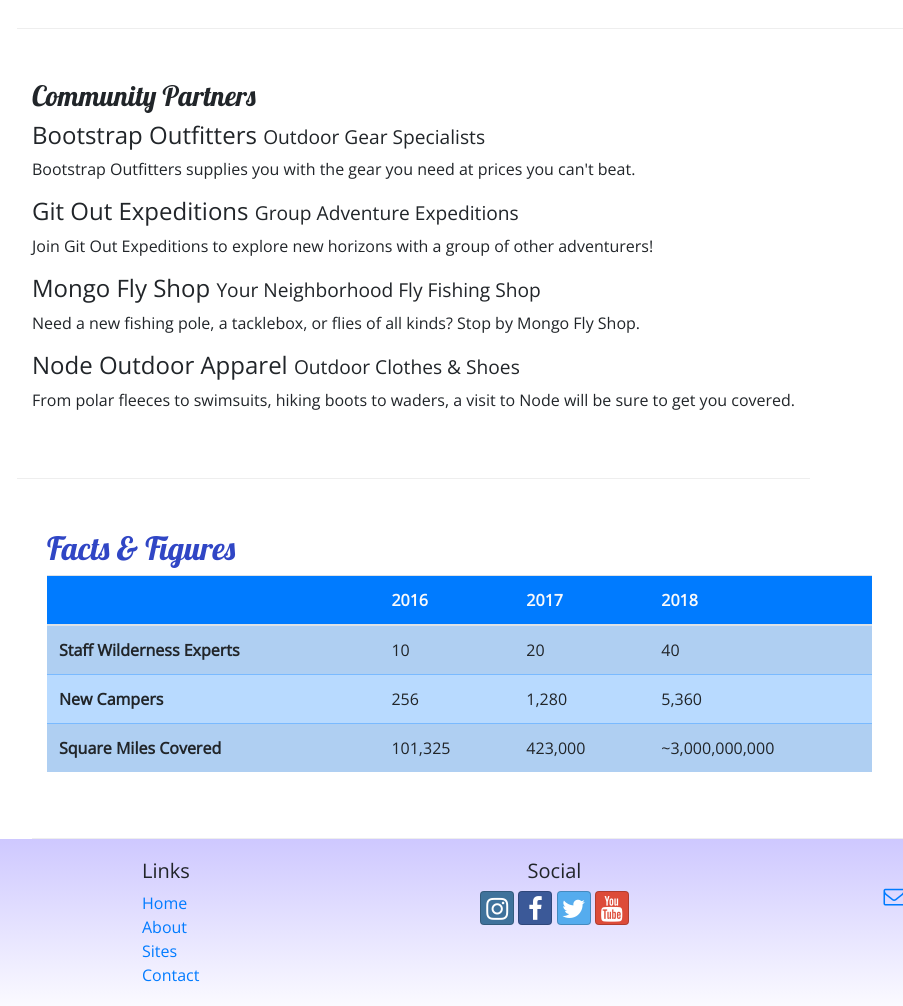
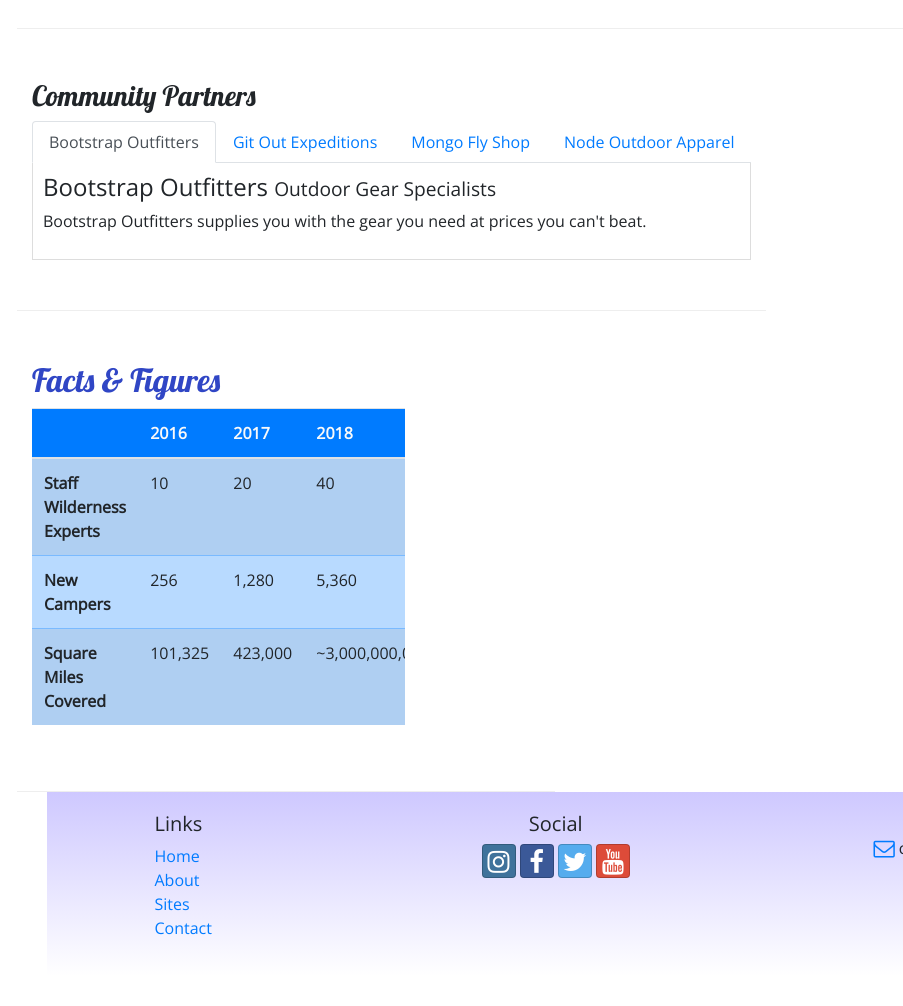
Before and after one commit to teixeirabr/nucampsite, a website: page aboutus.html in a window 1280 px wide. Shown: the part 800-1806 px from the top of the page, without its empty margins (38-941 px from the left). After the commit the page ends 1776 px from the top, so only its background shows below. Drawn offline with nearby package versions, Linux system fonts and the light colour scheme.

Commit message:
nav-component-and-tabs

```diff
--- a/aboutus.html
+++ b/aboutus.html
@@ -121,32 +121,32 @@
         <div class="row row-content">
           <div class="col">
             <h3>Community Partners</h3>
-            <h4>
-              Bootstrap Outfitters <small>Outdoor Gear Specialists</small>
-            </h4>
-            <p class="d-none d-sm-block">
-              Bootstrap Outfitters supplies you with the gear you need at prices
-              you can't beat.
-            </p>
-            <h4>
-              Git Out Expeditions <small>Group Adventure Expeditions</small>
-            </h4>
-            <p class="d-none d-sm-block">
-              Join Git Out Expeditions to explore new horizons with a group of
-              other adventurers!
-            </p>
-            <h4>
-              Mongo Fly Shop <small>Your Neighborhood Fly Fishing Shop</small>
-            </h4>
-            <p class="d-none d-sm-block">
-              Need a new fishing pole, a tacklebox, or flies of all kinds? Stop
-              by Mongo Fly Shop.
-            </p>
-            <h4>Node Outdoor Apparel <small>Outdoor Clothes & Shoes</small></h4>
-            <p class="d-none d-sm-block">
-              From polar fleeces to swimsuits, hiking boots to waders, a visit
-              to Node will be sure to get you covered.
-            </p>
+            <ul class="nav nav-tabs">
+              <li class="nav-item"><a class="nav-link active" href="#bootstrap" role="tab" data-toggle="tab">Bootstrap Outfitters</a></li>
+              <li class="nav-item"><a class="nav-link" href="#git" role="tab" data-toggle="tab">Git Out Expeditions</a></li>
+              <li class="nav-item"><a class="nav-link" href="#mongo" role="tab" data-toggle="tab">Mongo Fly Shop</a></li>
+              <li class="nav-item"><a class="nav-link" href="#node" role="tab" data-toggle="tab">Node Outdoor Apparel</a></li>
+            </ul>
+
+            <div class="tab-content">
+              <div role="tabpanel" class="tab-pane fade show active" id="bootstrap">
+                <h4>Bootstrap Outfitters <small>Outdoor Gear Specialists</small></h4>
+                <p class="d-none d-sm-block">Bootstrap Outfitters supplies you with the gear you need at prices you can't beat.</p>
+            </div>
+            <div role="tabpanel" class="tab-pane fade" id="git">
+                <h4>Git Out Expeditions <small>Group Adventure Expeditions</small></h4>
+                <p class="d-none d-sm-block">Join Git Out Expeditions to explore new horizons with a group of other adventurers!</p>
+            </div>
+            <div role="tabpanel" class="tab-pane fade" id="mongo">
+                <h4>Mongo Fly Shop <small>Your Neighborhood Fly Fishing Shop.</small></h4>
+                <p class="d-none d-sm-block">Need a new fishing pole, a tacklebox, or flies of all kinds? Stop by Mongo Fly Shop.</p>
+            </div>
+            <div role="tabpanel" class="tab-pane fade" id="node">
+                <h4>Node Outdoor Apparel <small>Outdoor Clothes & Shoes</small></h4>
+                <p class="d-none d-sm-block">From polar fleeces to swimsuits, hiking boots to waders, a visit to Node will be sure to get you covered.</p> to waders, a visit
+                to Node will be sure to get you covered.
+              </p>
+            </div>
           </div>
         </div>
       </div>
--- a/css/styles.css
+++ b/css/styles.css
@@ -42,3 +42,9 @@
   background-image: linear-gradient(#cec8ff, white);
   padding: 20px 0;
 }
+
+.tab-content {
+  border: 1px solid #ddd;
+  border-top: none;
+  padding: 10px;
+}
```
